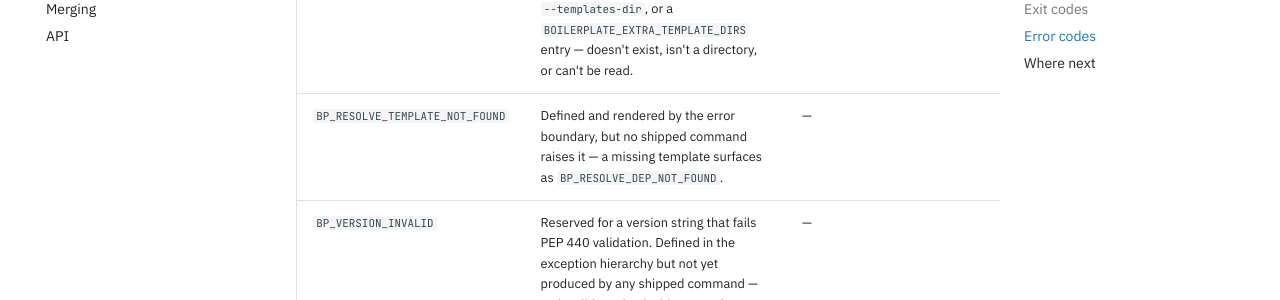
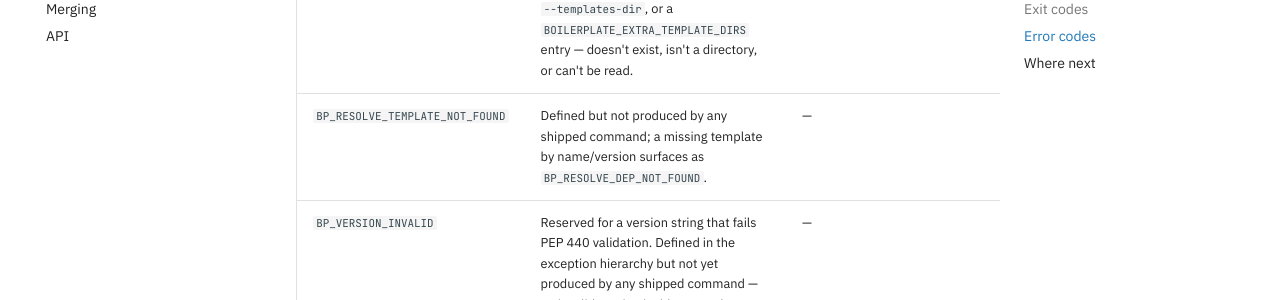
Before and after one commit to TheRealBillSiegler/boilerplate, an MkDocs documentation site: the page built from docs/cli.md, in a window 1280 px wide and 900 px high, scrolled down 2935 px. Shown: the part 153-453 px from the top of the window. Built offline with MkDocs 1.6.1 and Material for MkDocs 9.7.7, drawn with Linux system fonts in a browser that asks for light colours; comment, search, counter and statistics services are not loaded; the version menu is left out.

Commit message:
docs(cli): mark the template-not-found code as unproduced
Co-Authored-By: Claude Sonnet 5.5 <noreply@anthropic.com>

```diff
--- a/docs/cli.md
+++ b/docs/cli.md
@@ -56,7 +56,7 @@ Every `BP_*` code in the shipped exception hierarchy. A code the error boundary
 | Code | When it's raised | Fix |
 | --- | --- | --- |
 | `BP_CONFIG_DIR_INVALID` | A configured template directory — the default templates directory (bundled, or overridden by `BOILERPLATE_DEFAULT_TEMPLATES_DIR`), `--templates-dir`, or a `BOILERPLATE_EXTRA_TEMPLATE_DIRS` entry — doesn't exist, isn't a directory, or can't be read. | Point the option or environment variable at a directory that exists and is readable. |
-| `BP_RESOLVE_TEMPLATE_NOT_FOUND` | Defined and rendered by the error boundary, but no shipped command raises it — a missing template surfaces as `BP_RESOLVE_DEP_NOT_FOUND`. | — |
+| `BP_RESOLVE_TEMPLATE_NOT_FOUND` | Defined but not produced by any shipped command; a missing template by name/version surfaces as `BP_RESOLVE_DEP_NOT_FOUND`. | — |
 | `BP_VERSION_INVALID` | Reserved for a version string that fails PEP 440 validation. Defined in the exception hierarchy but not yet produced by any shipped command — an invalid version inside a template reference currently surfaces as `BP_INPUT_SPECIFIER_INVALID` instead. | — |
 | `BP_RENDER_DEST_NOT_EMPTY` | Defined but not produced by any shipped command; without `--force`, Copier's own per-file conflict handling applies. | — |
 | `BP_INPUT_FORCE_REQUIRED` | Defined but not produced by any shipped command. | — |
```
